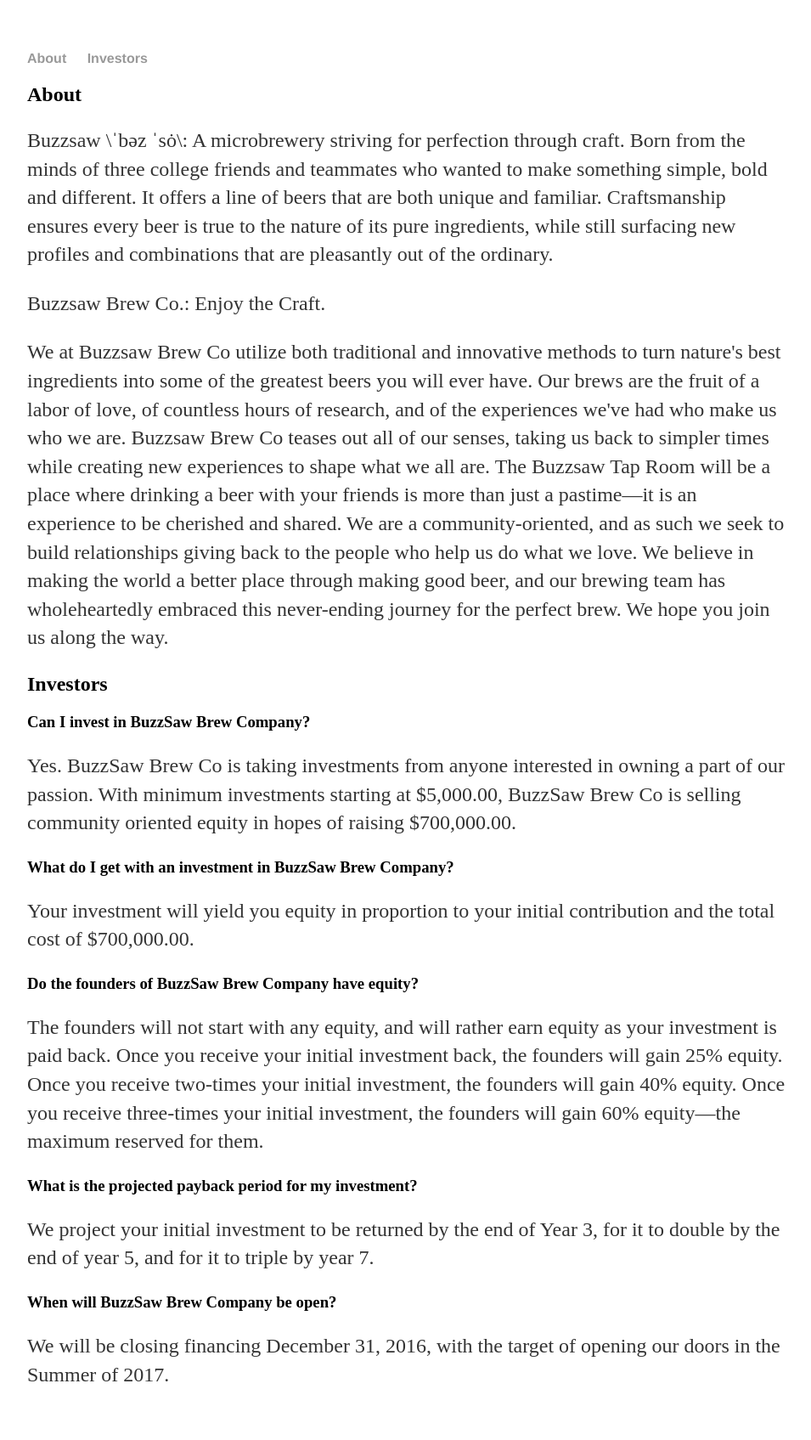
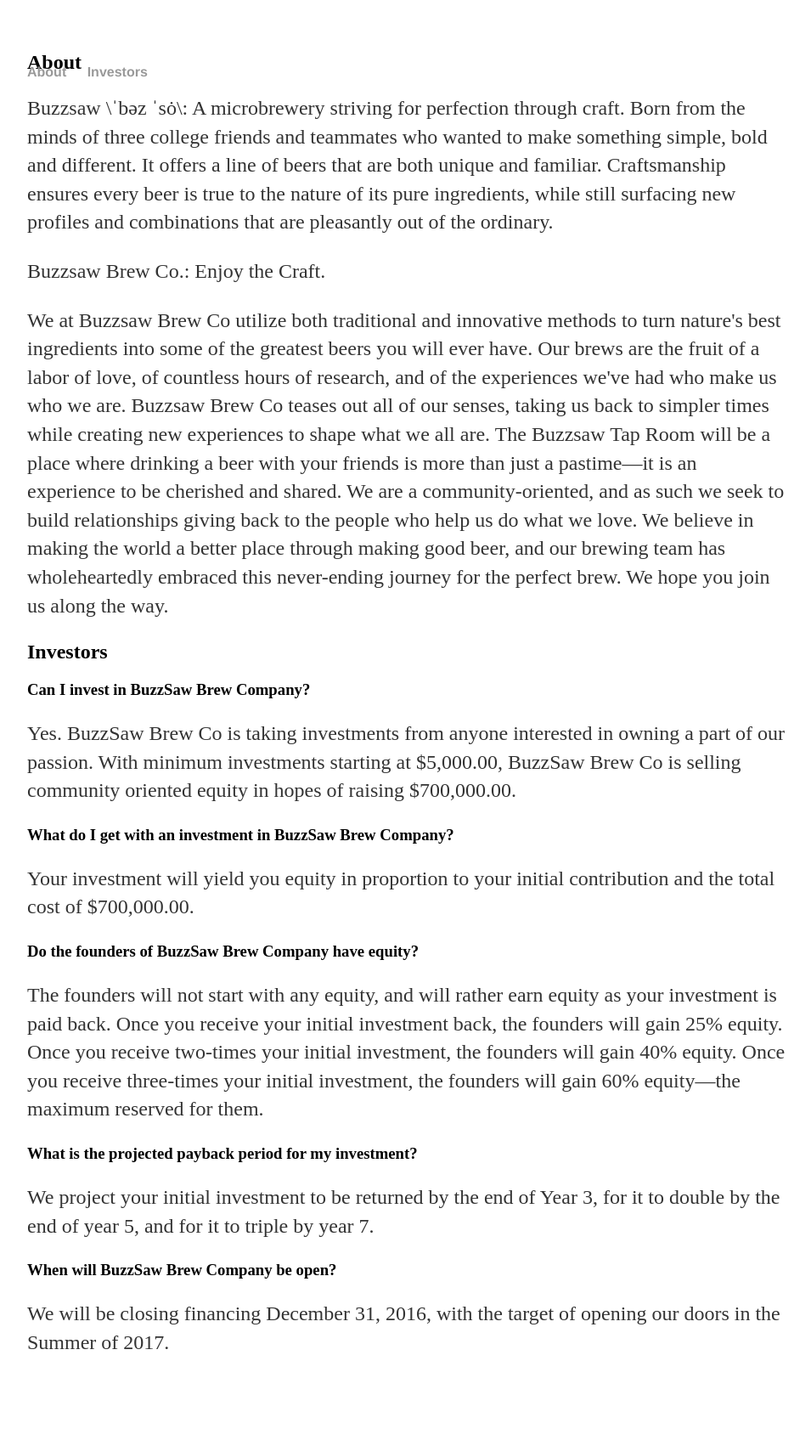
Before and after one commit to arquinn/arquinn.github.io, a Jekyll site: the page built from test.html, in a window 1280 px wide. Shown: the whole page at 85% size, without its empty margins (160-1115 px from the left). Built offline with Jekyll 4.4.1, drawn with Linux system fonts in a browser that asks for light colours; after the commit the page ends 1657 px from its top, so only the background shows below that.

Commit message:
Update test.css

```diff
--- a/css/test.css
+++ b/css/test.css
@@ -12,7 +12,8 @@
     display: inline;
     margin-right: 20px;
 }
- .navbar-fixed {
+
+nav.fixed {
   position: fixed
  }
 
```
